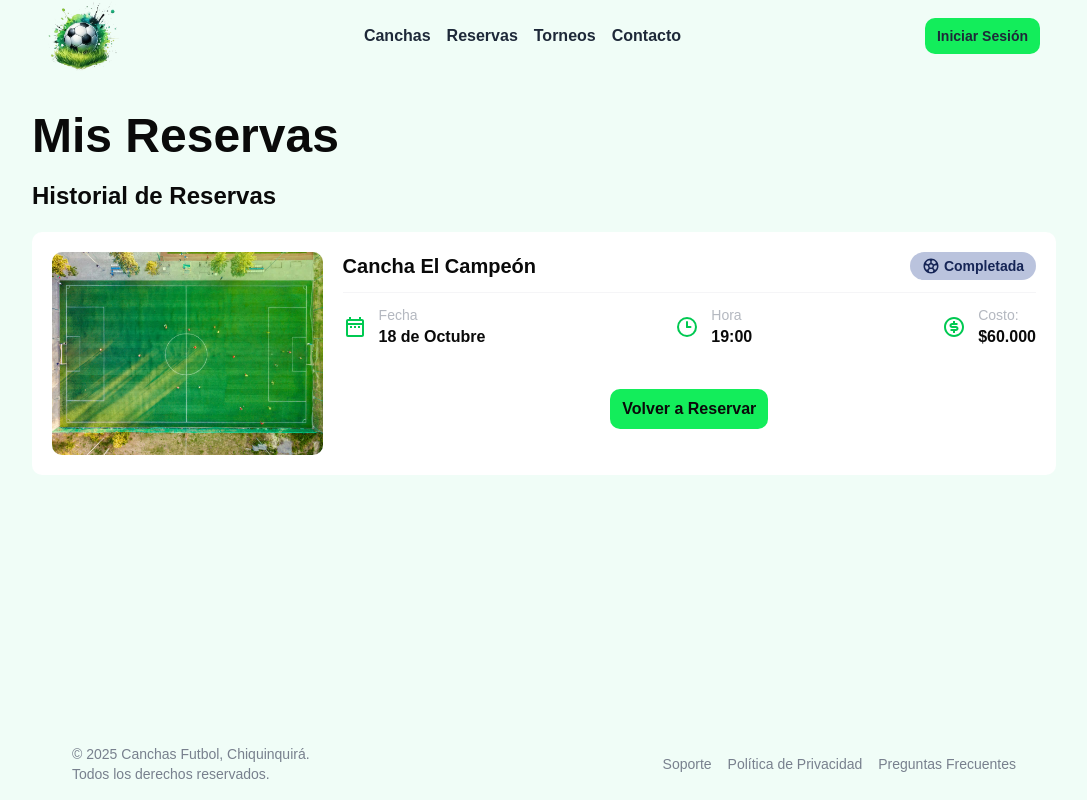
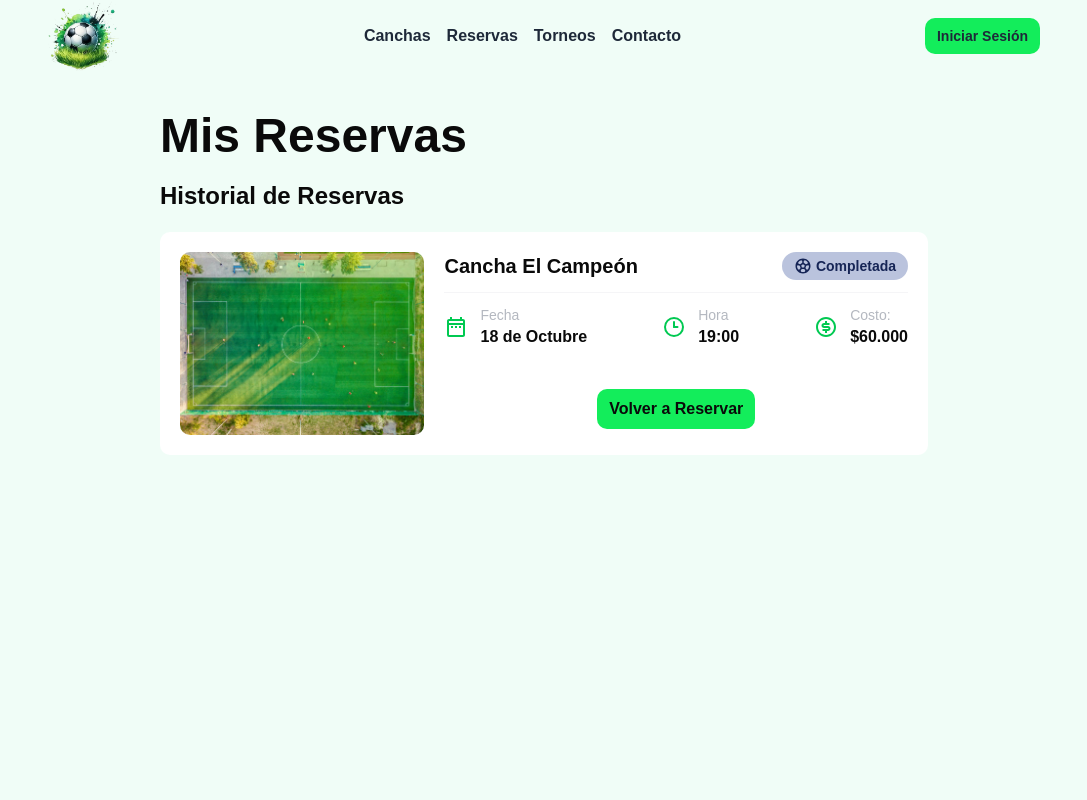
Before and after one commit to NesniDev/Field-Football, a React (Vite) app: page /reservations in a window 1280 px wide. Shown: the top 800 px of the page, without its empty margins (96-1183 px from the left). Built offline with nearby package versions, Linux system fonts and the light colour scheme.

Commit message:
fix style for header

```diff
--- a/src/pages/Reservations.tsx
+++ b/src/pages/Reservations.tsx
@@ -1,12 +1,11 @@
 import { MdOutlineDateRange } from "react-icons/md";
 import { TbClockHour3 } from "react-icons/tb";
-import { RiMoneyDollarCircleLine } from "react-icons/ri";
-import { RiFootballLine } from "react-icons/ri";
-
+import { RiMoneyDollarCircleLine, RiFootballLine } from "react-icons/ri";
 
 export const Reservations = () => {
     return (
-        <section className="max-w-5xl mx-auto my-10">
+        <div className="min-h-screen">
+            <section className="max-w-3xl container mx-auto my-10">
                 <h1 className="text-5xl font-bold mb-5">Mis Reservas</h1>
                 <h3 className="text-2xl font-semibold">Historial de Reservas</h3>
                 <section className="my-5">
@@ -50,5 +49,6 @@ export const Reservations = () => {
                     </article>
                 </section>
             </section>
+        </div>
     )
 }
```
Lines whose indentation alone changed are shown as unchanged.
